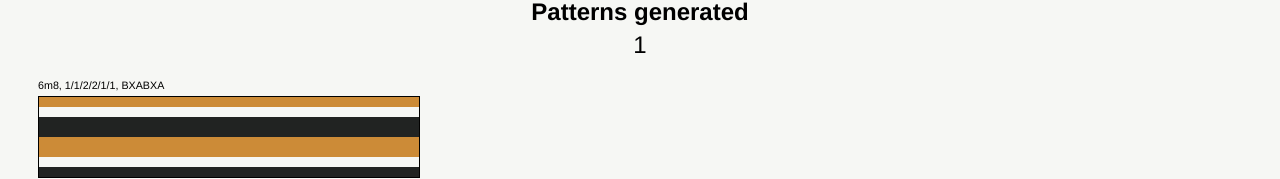
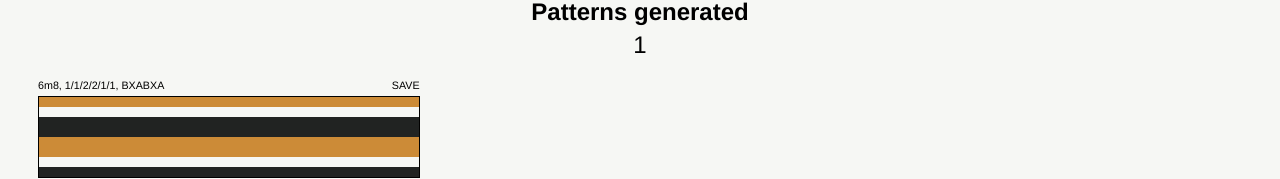
Before and after one commit to affordances/stripes, a React (Create React App) app: page / in a window 1280 px wide. Both pictures are taken after a click on the button "RANDOM PATTERN". Shown: the part 315-494 px from the top of the page. Built offline with nearby package versions, Linux system fonts and the light colour scheme.

Commit message:
add isPatternSaved

```diff
--- a/src/App.js
+++ b/src/App.js
@@ -13,6 +13,7 @@ import {
   EmptyStateText,
   EmptyStateContainer,
   Title,
+  PatternLabelText,
 } from "./styles.js";
 import { useLocalStorage, useStripes } from "./hooks.js";
 import { Menu } from "./Menu.js";
@@ -20,14 +21,20 @@ import { Menu } from "./Menu.js";
 const PatternRenderer = (props) => {
   const { columnIndex, data, rowIndex, style, ...otherProps } = props;
   const currentPattern = data.patterns[rowIndex][columnIndex];
+
   return currentPattern ? (
     <PatternContainer
       style={style}
       key={rowIndex}
-      onClick={() => data.onClick(currentPattern)}
+      onClick={() => data.toggleSavedPattern(currentPattern)}
     >
       <PatternAndLabel {...otherProps}>
-        <PatternLabel>{currentPattern.label}</PatternLabel>
+        <PatternLabel>
+          <PatternLabelText>{currentPattern.label}</PatternLabelText>
+          <PatternLabelText>
+            {data.isPatternSaved(currentPattern) ? "UNSAVE" : "SAVE"}
+          </PatternLabelText>
+        </PatternLabel>
         <Pattern>
           {currentPattern.pattern.flatMap(({ count, color }, i) =>
             new Array(count)
@@ -46,8 +53,9 @@ const App = () => {
     savedPatterns,
     toggleSavedPattern,
     clearSavedPatterns,
+    isPatternSaved,
   } = useLocalStorage();
-  console.log(savedPatterns);
+
   const patternHeight = patterns.length
     ? patterns[0][0].pattern.reduce((acc, p) => acc + p.count, 0)
     : 0;
@@ -64,7 +72,11 @@ const App = () => {
               const columnWidth = width / 3;
               return (
                 <Grid
-                  itemData={{ patterns, onClick: toggleSavedPattern }}
+                  itemData={{
+                    patterns,
+                    toggleSavedPattern,
+                    isPatternSaved,
+                  }}
                   columnCount={patterns[0].length}
                   rowCount={patterns.length}
                   columnWidth={columnWidth}
--- a/src/hooks.js
+++ b/src/hooks.js
@@ -164,6 +164,12 @@ export const useLocalStorage = () => {
     setSavedPatterns(newSavedPatterns);
   };
 
+  const isPatternSaved = (pattern) => {
+    return (
+      savedPatterns.find((x) => x === JSON.stringify(pattern)) !== undefined
+    );
+  };
+
   const clearSavedPatterns = () => {
     localStorage.clear();
     setSavedPatterns([]);
@@ -174,5 +180,10 @@ export const useLocalStorage = () => {
     setSavedPatterns(retrievedStorage === null ? [] : retrievedStorage);
   }, []);
 
-  return { savedPatterns, toggleSavedPattern, clearSavedPatterns };
+  return {
+    savedPatterns,
+    toggleSavedPattern,
+    clearSavedPatterns,
+    isPatternSaved,
+  };
 };
--- a/src/styles.js
+++ b/src/styles.js
@@ -112,7 +112,14 @@ export const PatternAndLabel = styled.div`
   width: 100%;
 `;
 
-export const PatternLabel = styled.h6`
+export const PatternLabel = styled.div`
+  display: flex;
+  flex-direction: row;
+  justify-content: space-between;
+  width: 100%;
+`;
+
+export const PatternLabelText = styled.h6`
   font-weight: 400;
   margin: 0 0 5px 0;
   padding: 0;
```
